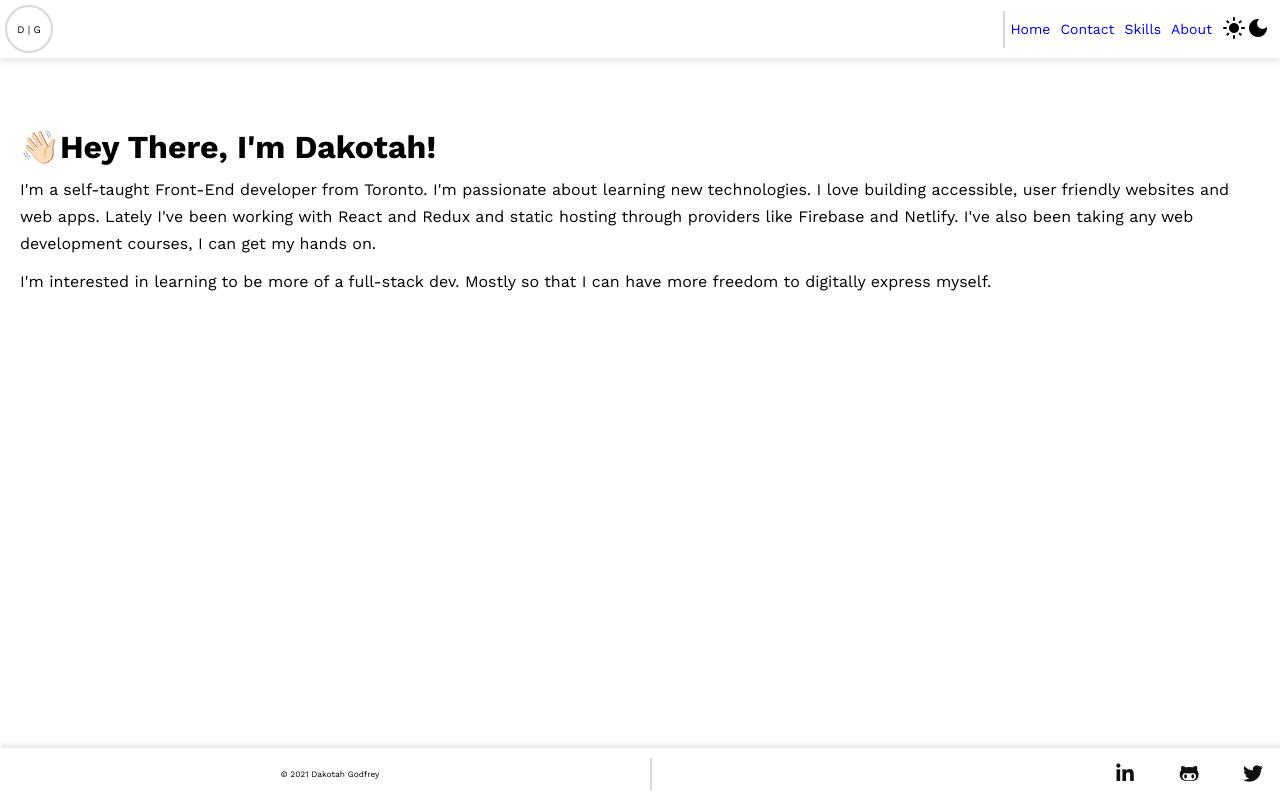
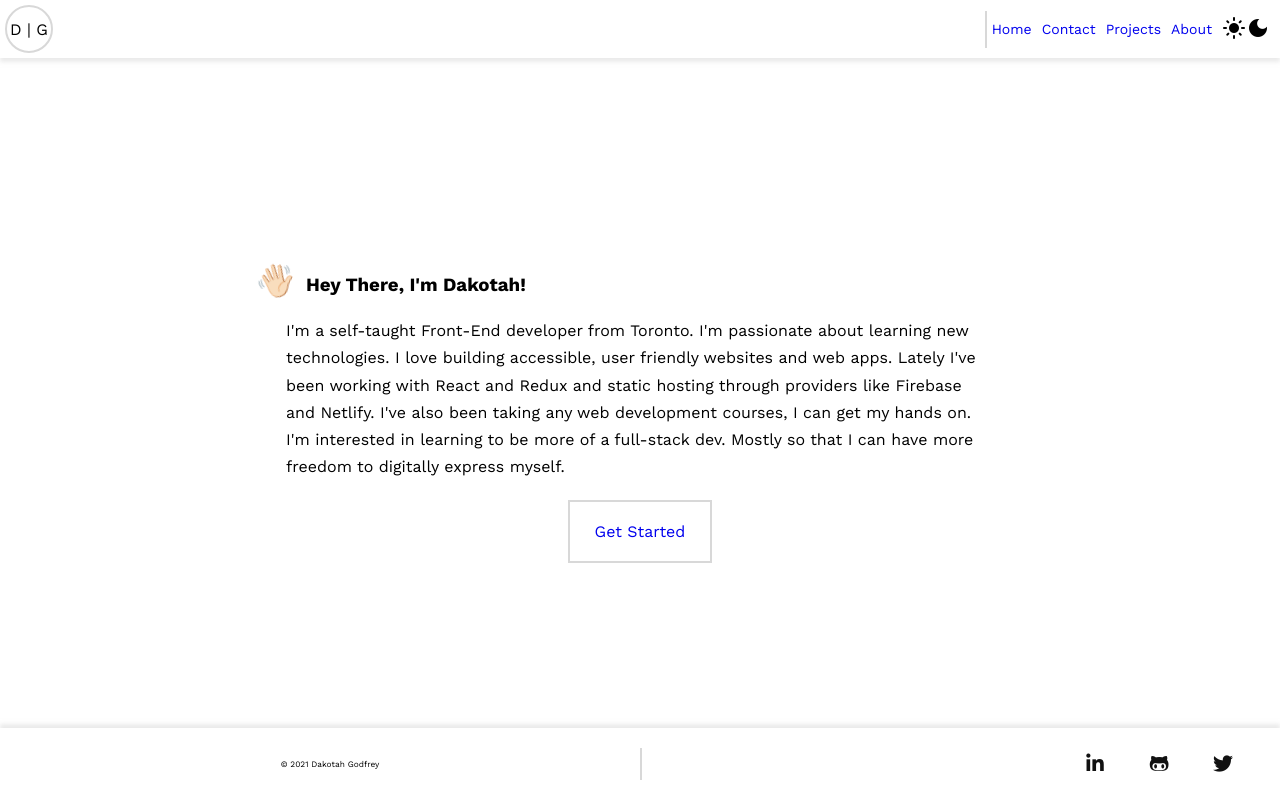
Before and after one commit to DakotahGodfrey/profile_site, a React (Create React App) app: page / in a window 1280 px wide. Built offline with nearby package versions, Linux system fonts and the light colour scheme.

Commit message:
initial home page structure

```diff
--- a/src/App.jsx
+++ b/src/App.jsx
@@ -11,16 +11,12 @@ const App = () => {
   return (
     <div>
       <Router>
-        <Navbar />
-        <main>
         <Switch>
           <Route exact path="/" component={Home} />
           <Route exact path="/about" component={About} />
           <Route exact path="/contact" component={Contact} />
           <Route exact path="/projects" component={Projects} />
         </Switch>
-        </main>
-        <Footer />
       </Router>
     </div>
   );
--- a/src/assets/scss/_bio.scss
+++ /dev/null
@@ -1,8 +0,0 @@
-.bio {
-  line-height: 1.7;
-  margin-bottom: 1rem;
-  font-size: 1.6rem;
-  &-lead {
-    padding: 5rem 0 1rem;
-  }
-}
--- a/src/assets/scss/_config.scss
+++ b/src/assets/scss/_config.scss
@@ -30,7 +30,6 @@ ul {
 
 main {
   font-size: 1.6rem;
-  padding: 2rem;
 }
 // global variables
 
--- a/src/assets/scss/_footer.scss
+++ b/src/assets/scss/_footer.scss
@@ -1,13 +1,12 @@
 footer {
-  position: fixed;
-  bottom: 0;
-  width: 100%;
+  font-size: 1rem;
   display: grid;
   grid-template-columns: 1fr 1fr;
   align-items: center;
   justify-content: space-between;
-  padding: 1rem;
   box-shadow: 0 -4px 4px rgba($color: $site-medium-light-color, $alpha: 0.5);
+  align-self: flex-end;
+  padding: 2rem;
   small {
     text-align: center;
   }
--- /dev/null
+++ b/src/assets/scss/_home.scss
@@ -0,0 +1,50 @@
+.bio {
+  line-height: 1.7;
+  margin-bottom: 1rem;
+  font-size: 1.6rem;
+  max-width: 768px;
+  margin: 0 auto;
+  padding: 0 3rem;
+  &-lead {
+    padding: 5rem 0 1rem;
+  }
+  span {
+    font-size: 4vh;
+    display: inline-block;
+    margin-right: 1rem;
+    animation: wave 3s infinite forwards linear;
+    transform-origin: center;
+  }
+}
+
+@keyframes wave {
+  25%,
+  75% {
+    transform: rotate(30deg);
+  }
+  50%,
+  100%,
+  0% {
+    transform: rotate(-20deg);
+  }
+}
+.cta-link {
+  display: block;
+  width: max-content;
+  padding: 2rem 2.5rem;
+  margin: 2rem auto 0 auto;
+  border: $site-medium-light-color 2px solid;
+  margin: 2rem auto;
+}
+
+.home-main {
+  display: grid;
+  grid-template-columns: 1fr;
+  align-items: flex-start;
+  min-height: 100vh;
+}
+
+.home-section {
+  align-self: center;
+  margin: 2rem 0;
+}
--- a/src/assets/scss/index.scss
+++ b/src/assets/scss/index.scss
@@ -1,4 +1,4 @@
 @import "./config";
 @import "./navbar";
 @import "./footer";
-@import "./bio";
+@import "./home";
--- a/src/components/layout/navbar/Navbar.jsx
+++ b/src/components/layout/navbar/Navbar.jsx
@@ -16,7 +16,7 @@ const Navbar = () => {
           <Link to="/contact">Contact</Link>
         </li>
         <li>
-          <Link to="/skills">Skills</Link>
+          <Link to="/skills">Projects</Link>
         </li>
         <li>
           <Link to="/about">About</Link>
--- a/src/components/pages/home/Home.jsx
+++ b/src/components/pages/home/Home.jsx
@@ -1,24 +1,36 @@
 import React from "react";
-
+import { Link } from "react-router-dom";
+import Footer from "../../layout/footer/Footer";
+import Navbar from "../../layout/navbar/Navbar";
 const Home = () => {
   return (
-    <header>
+    <main className="home-main">
+      <Navbar />
+      <section className="home-section">
+        <article className="bio">
           <h1 className="bio-lead">
             <span>👋🏻</span>
-        Hey There, I'm Dakotah<span className="text-dark">!</span>
+            Hey There, I'm Dakotah!
           </h1>
           <p className="bio">
-        I'm a self-taught Front-End developer from Toronto. I'm passionate about
-        learning new technologies. I love building accessible, user friendly
-        websites and web apps. Lately I've been working with React and Redux and
-        static hosting through providers like Firebase and Netlify. I've also
-        been taking any web development courses, I can get my hands on.
+            I'm a self-taught Front-End developer from Toronto. I'm passionate
+            about learning new technologies. I love building accessible, user
+            friendly websites and web apps. Lately I've been working with React
+            and Redux and static hosting through providers like Firebase and
+            Netlify. I've also been taking any web development courses, I can
+            get my hands on.
           </p>
           <p className="bio">
             I'm interested in learning to be more of a full-stack dev. Mostly so
             that I can have more freedom to digitally express myself.
           </p>
-    </header>
+        </article>
+        <Link className="cta-link" to="/projects">
+          Get Started
+        </Link>
+      </section>
+      <Footer />
+    </main>
   );
 };
 
```
Lines whose indentation alone changed are shown as unchanged.
